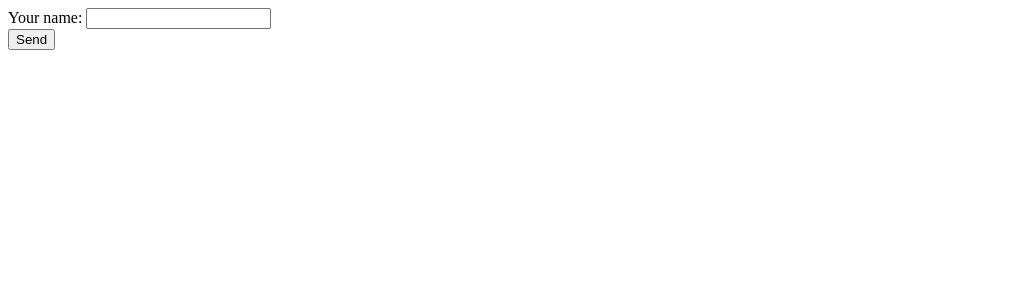
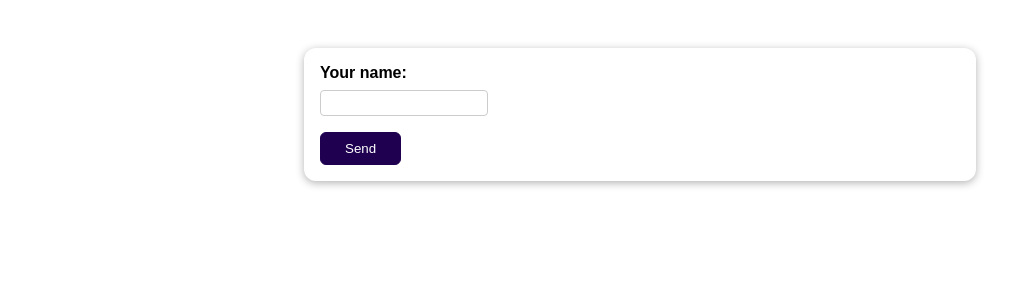
Before and after one commit to cheenuthor/django-form, a Django app: page / in a window 1280 px wide. Shown: the top 300 px of the page, without its empty margins (0-1035 px from the left). Run offline with Django 3.2, Linux system fonts and the light colour scheme.

Commit message:
added stylesheet

```diff
--- /dev/null
+++ b/reviews/static/reviews/style.css
@@ -0,0 +1,61 @@
+body {
+  font-family: sans-serif;
+}
+form {
+  margin: 3rem auto;
+  width: 90%;
+  max-width: 40rem;
+  padding: 1rem;
+  border-radius: 12px;
+  background-color: white;
+  box-shadow: 0 2px 8px rgba(0, 0, 0, 0.3);
+}
+button {
+  display: block;
+  cursor: pointer;
+  padding: 0.5rem 1.5rem;
+  border-radius: 6px;
+  background-color: #1f0050;
+  color: #fff;
+  border: 1px solid #1f0050;
+}
+button:hover,
+button:active {
+  background-color: #320777;
+  border-color: #320771;
+}
+
+.form-control {
+  margin-bottom: 1rem;
+}
+.form-control input {
+  font: inherit;
+  padding: 0.2rem;
+  border-radius: 4px;
+  border: 1px solid #ccc;
+  display: block;
+  width:10rem;
+}
+.form-control input:focus {
+  border-color: #1f0050;
+  outline: none;
+  background-color: #f4eeff;
+}
+.form-control label {
+  font-weight: bold;
+  display: block;
+  margin-bottom: 0.5rem;
+}
+.errorlist{
+    list-style: none;
+    padding: 0;
+    color: #680000;
+    margin: 0.5rem 0;
+}
+.errors{
+    border-color: #680000;
+    background-color:#ee6c6c
+}
+.errors label {
+    color:#ff0000
+}
--- a/reviews/templates/reviews/review.html
+++ b/reviews/templates/reviews/review.html
@@ -1,3 +1,4 @@
+{% load static%}
 <!DOCTYPE html>
 <html lang="en">
   <head>
@@ -9,6 +10,7 @@
      initial-scale=1.0"
     />
     <title>Your Review</title>
+    <link rel="stylesheet" href="{% static "reviews/style.css"%}">
   </head>
   <body>
     <form action="/" method="POST">
```
